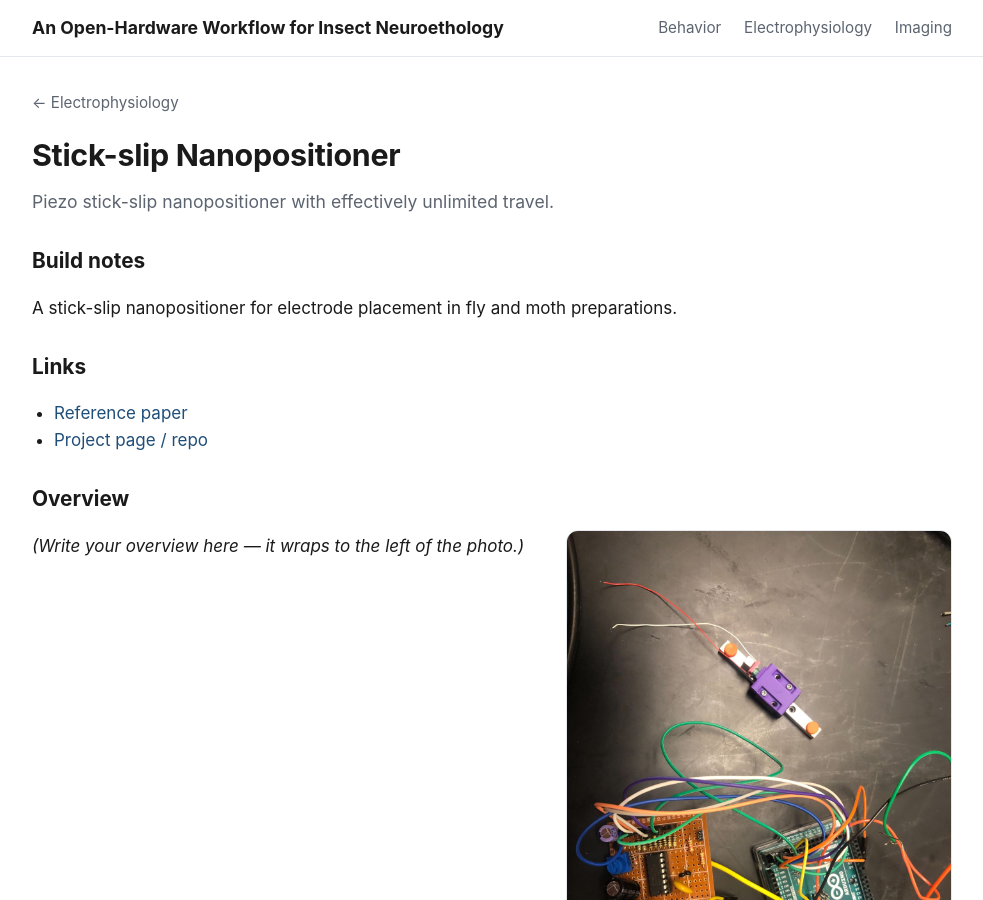
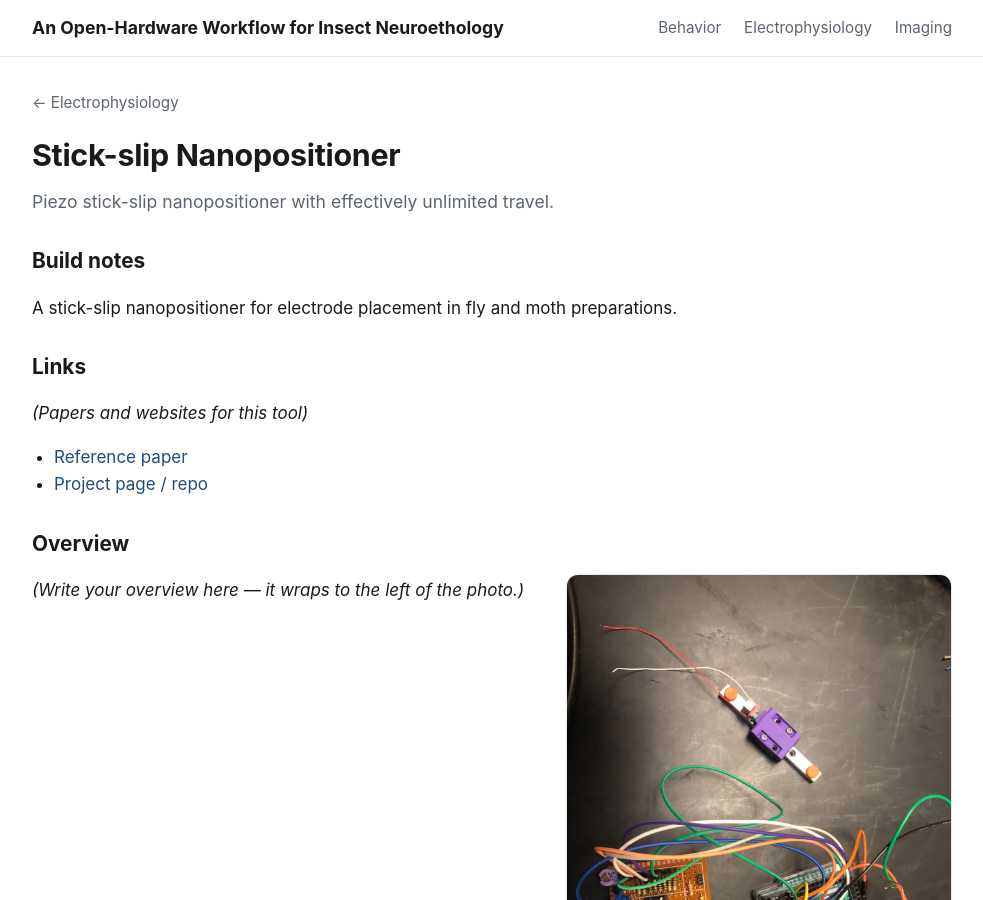
Before and after one commit to vash8120/open-hardware-neuro, a Jekyll site: the page built from _tools/stick-slip-nanopositioner.md, in a window 1280 px wide and 900 px high. Shown: the whole window, without its empty margins (148-1131 px from the left). Built offline with Jekyll 4.4.1, drawn with Linux system fonts in a browser that asks for light colours.

Commit message:
nano links 2

```diff
--- a/_tools/stick-slip-nanopositioner.md
+++ b/_tools/stick-slip-nanopositioner.md
@@ -15,6 +15,8 @@ A stick-slip nanopositioner for electrode placement in fly and moth
 preparations.
 
 ## Links
+
+*(Papers and websites for this tool)*
 
 - [Reference paper](https://doi.org/10.1016/j.ohx.2022.e00317)
 - [Project page / repo](https://www.youtube.com/playlist?list=PLu3g1bSKNvea5Te0lFSqtd8AIK4uVeLH7)
```
